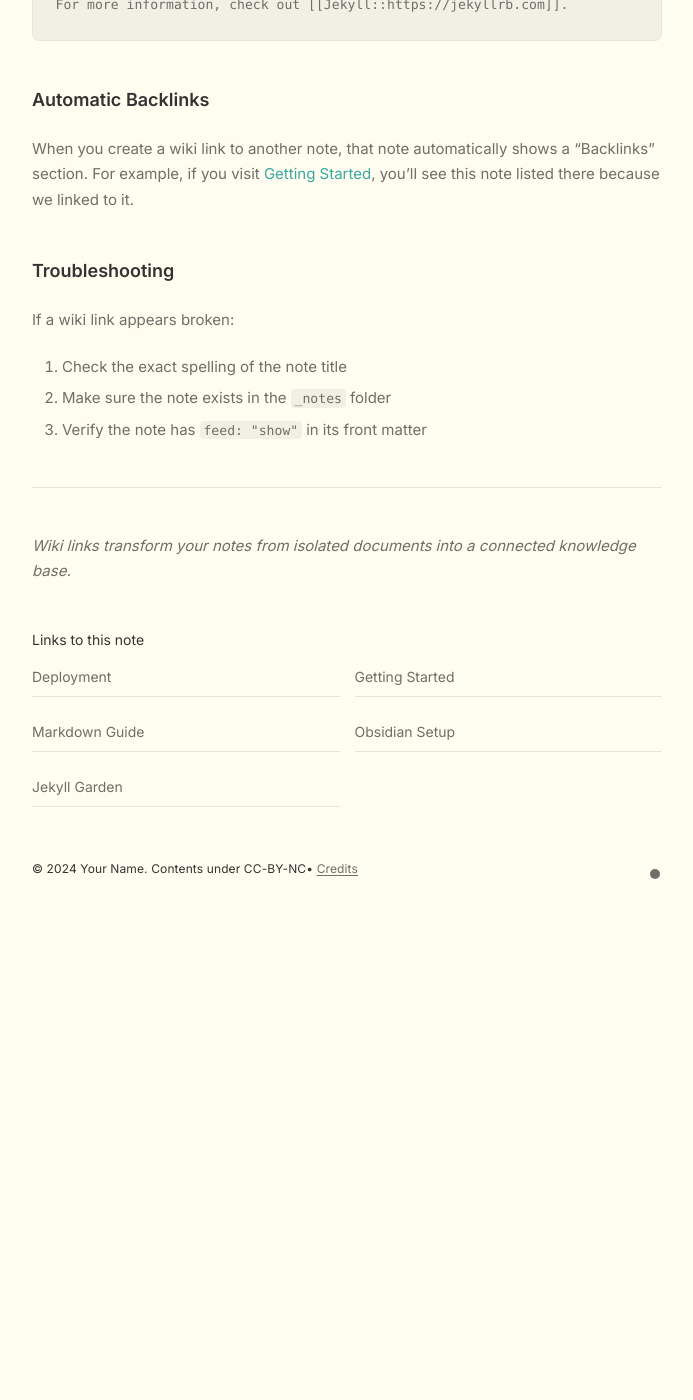
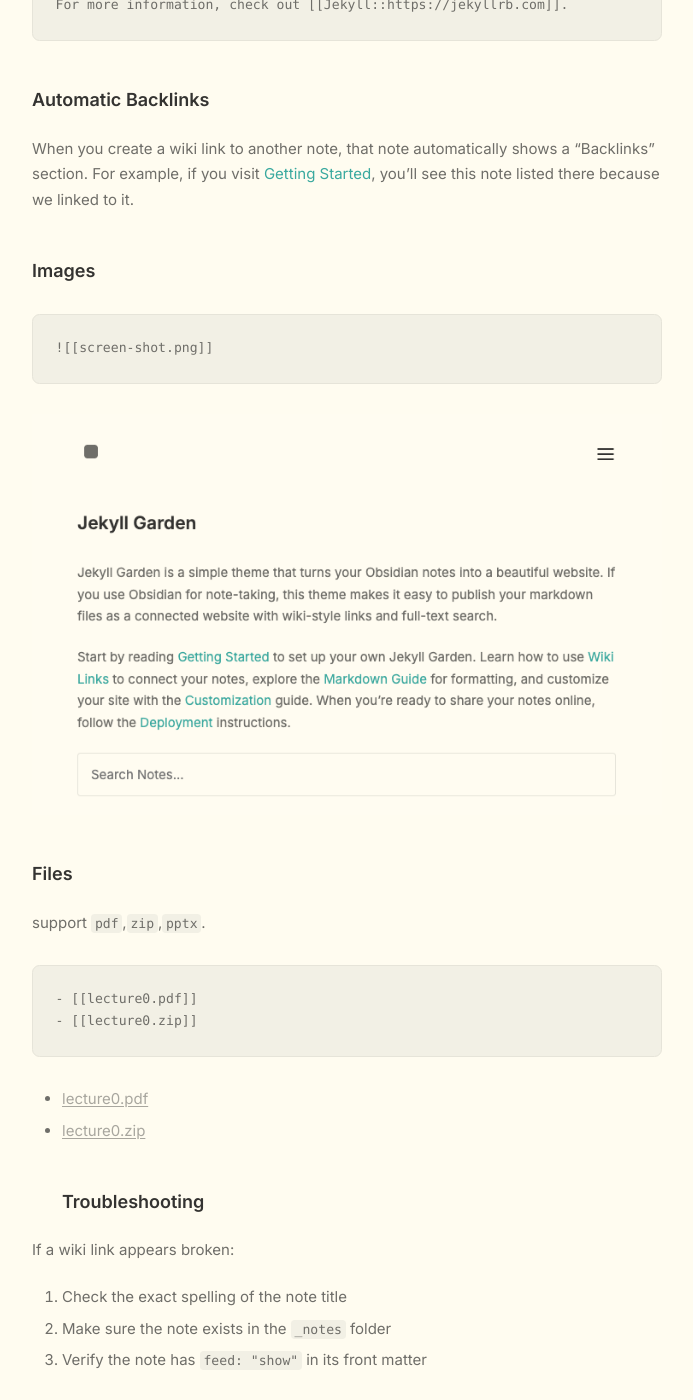
Before and after one commit to jame-louis/obsidian-website, a Jekyll site: the page built from _notes/Public/Wiki Links.md, in a window 1280 px wide and 1400 px high, scrolled down 610 px. Shown: the whole window, without its empty margins (293-986 px from the left). Built offline with Jekyll 4.4.1, drawn with Linux system fonts in a browser that asks for light colours; before the commit the page ends 1548 px from its top, so only the background shows below that.

Commit message:
vault backup: 2026-01-29 21:55:49

````diff
--- a/_notes/Public/Wiki Links.md
+++ b/_notes/Public/Wiki Links.md
@@ -24,7 +24,25 @@ For more information, check out [[Jekyll::https://jekyllrb.com]].
 
 When you create a wiki link to another note, that note automatically shows a "Backlinks" section. For example, if you visit [[Getting Started]], you'll see this note listed there because we linked to it.
 
+## Images
 
+```markdown
+![[screen-shot.png]]
+```
+
+![[screen-shot.png]]
+
+## Files
+
+support `pdf`,`zip`,`pptx`.
+
+```markdown
+- [[lecture0.pdf]]
+- [[lecture0.zip]]
+```
+
+- [[lecture0.pdf]]
+- [[lecture0.zip]]
 ## Troubleshooting
 
 If a wiki link appears broken:
````
Also changed, not shown: pages/index.md (+0 -5 lines).
